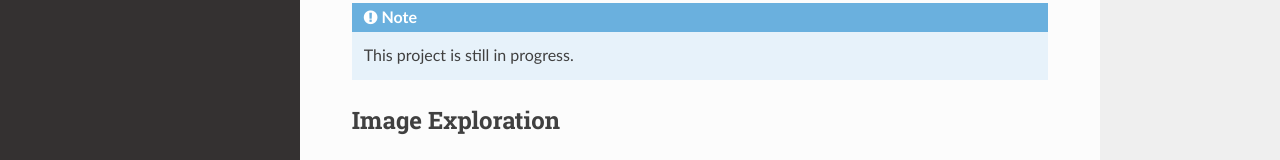
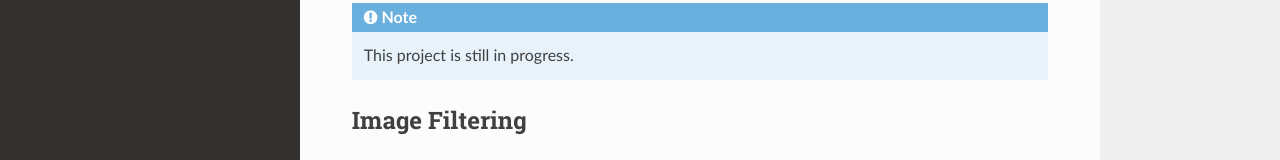
Before and after one commit to LaurineDargaud/matlab2py-image-analysis, a Sphinx documentation site: the page built from docs/source/index.rst, in a window 1280 px wide. Shown: the part 338-498 px from the top of the page. Built offline with Sphinx 7.4.7 and the Read the Docs theme 2.0.0, drawn with Linux system fonts in a browser that asks for light colours; grey boxes are pictures that could not be loaded.

Commit message:
fix doc display, filtering only

```diff
--- a/docs/source/index.rst
+++ b/docs/source/index.rst
@@ -11,11 +11,7 @@ on `MATLAB Image processing techniques for image analysis documentation <https:/
 
    This project is still in progress.
 
-Image Exploration
-----------------
 
-.. automodule:: exploration
-   :members:
 
 Image Filtering
 ----------------
--- a/exploration.py
+++ b/exploration.py
@@ -10,7 +10,7 @@ def imhist(I, n:int = 20, figsize = (15,5), filename:str = 'Image'):
     :param filename: name of given image, to insert in title
     :type filename: str
 
-    :returns: [histogram counts, bin locations]
+    :returns: histogram counts, and bin locations
     """
     plt.figure(figsize=figsize)
     counts, binLocations, _ = plt.hist(I.flatten(), bins=list(range(256)))
```
